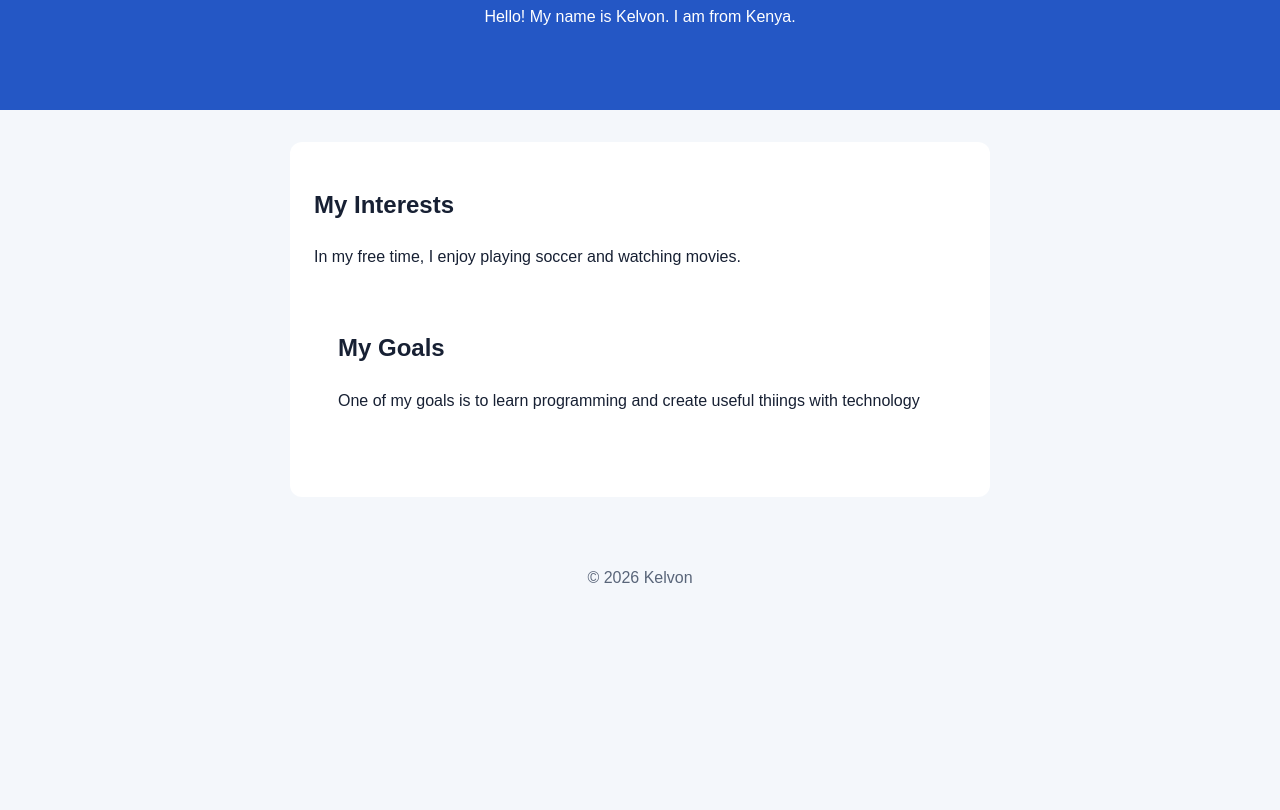
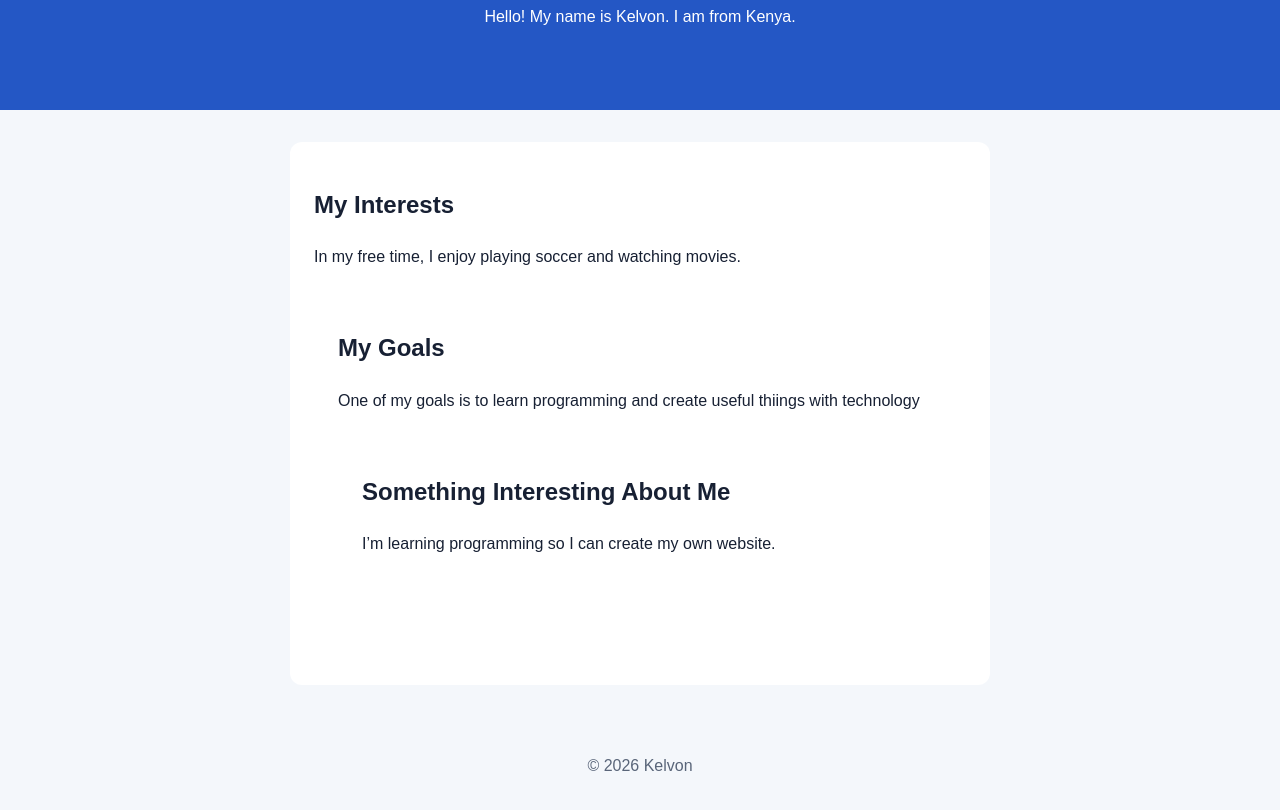
Before and after one commit to KELVON32/KELVON32.github.io, a plain HTML site: page index.html in a window 1280 px wide. Shown: the part 140-950 px from the top of the page. Before the commit the page ends 800 px from the top, so only its background shows below. Drawn offline with Linux system fonts and the light colour scheme.

Commit message:
Add section about personal interests in index.html

```diff
--- a/index.html
+++ b/index.html
@@ -63,6 +63,10 @@
     <section>
       <h2>My Goals</h2>
       <p>One of my goals is to learn programming and create  useful thiings with technology</p>
+     <section>
+      <h2>Something Interesting About Me</h2>
+      <p>I’m learning programming so I can create my own website.</p>
+    </section>
     </section>
   </main>
 
```
